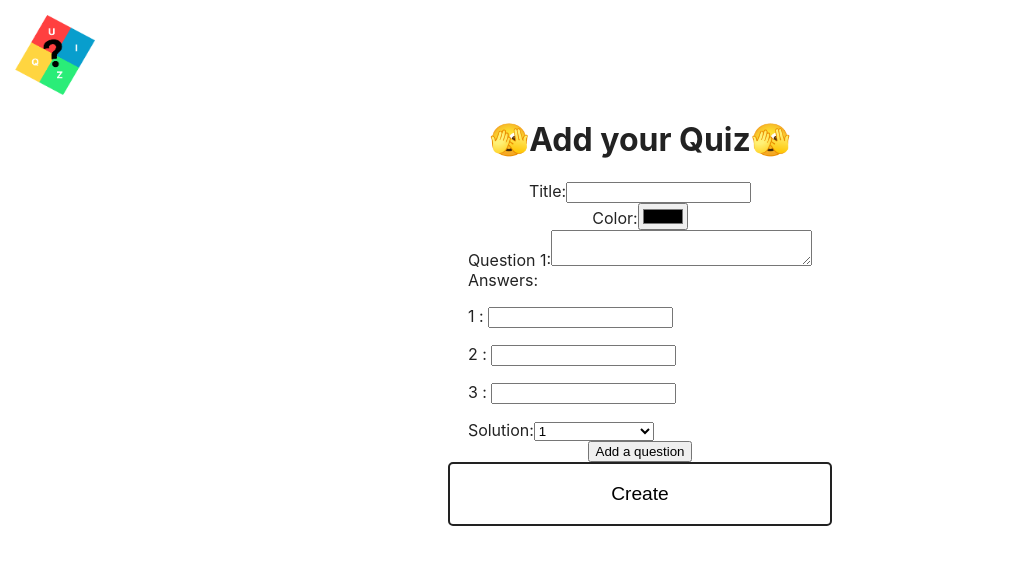
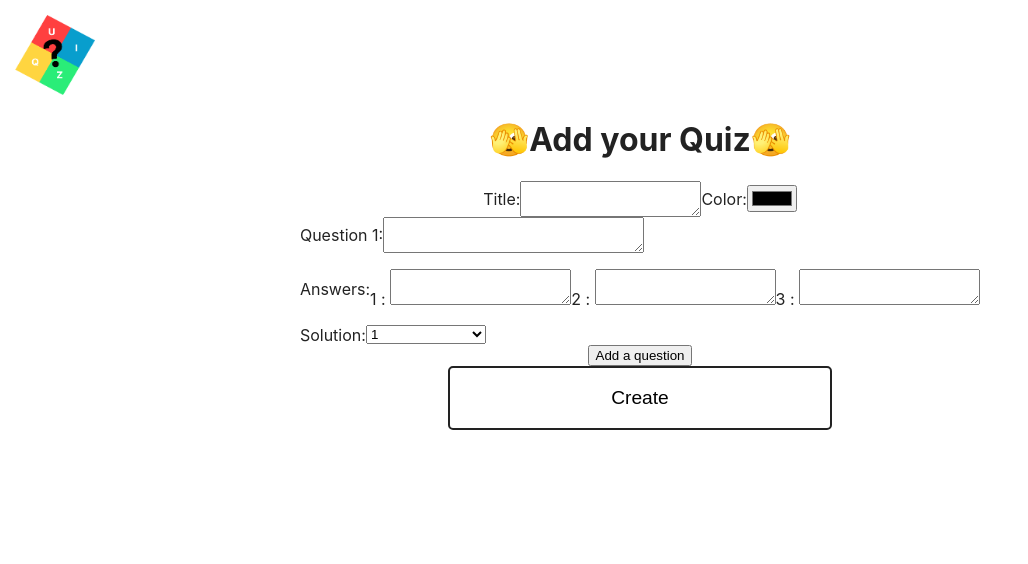
Before and after one commit to Sueysz/gen-quiz, a React (Vite) app: page /FormQuiz in a window 1280 px wide. Shown: the top 564 px of the page, without its empty margins (0-1028 px from the left). Built offline with nearby package versions, Linux system fonts and the light colour scheme.

Commit message:
add style and textarea file: home & formpage

```diff
--- a/src/components/Card.js
+++ b/src/components/Card.js
@@ -2,30 +2,30 @@ import styled from "@emotion/styled";
 import { Link } from 'react-router-dom';
 
 export const Card = styled(Link)`
+    display: flex;
     width: 200px;
-    display: flex;
     height: 150px;
-    flex-wrap: wrap;
     align-items: center;
     border-radius: 20px;
     justify-content: center;
     border: 1px solid white;
-    font-size: 1.5rem;
+    font-size: 1.2rem;
     text-decoration: none;
     color: white;
     transition: 100ms;
     background-color: #fafafa;
-
+        p{
+            text-align:center;
+        }
     &:hover{
         cursor: pointer;
         transform: scale(1.05);
-
     }
 
     @media screen and (max-width:450px){
         width: 390px;
-}
-`
+    }
+`;
 
 export const CardAdd = styled(Link)`
     width: 200px;
--- a/src/components/FormPage.js
+++ b/src/components/FormPage.js
@@ -12,5 +12,9 @@ export const FormPage = styled.div`
         align-items:center;
     }
 
+`
 
+export const FormContent = styled.div`
+    display:flex;
+    align-items:center;
 `
--- a/src/pages/FormQuiz.jsx
+++ b/src/pages/FormQuiz.jsx
@@ -1,6 +1,6 @@
 import * as Yup from 'yup';
 import { Link } from "react-router-dom"
-import { FormPage } from "../components/FormPage"
+import { FormContent, FormPage } from "../components/FormPage"
 import { useState } from "react"
 import { useFormik } from "formik"
 import { StyledIcon } from "../components/Icons"
@@ -39,8 +39,13 @@ export const FormQuiz = () => {
         initialValues: quizData,
         validationSchema,
         onSubmit: async (values) => {
+            const updatedQuestions = values.questions.map(question => ({
+                ...question,
+                solution: question.solution - 1
+            }))
+
             console.log(values);
-            await createQuiz(values.title, values.color, values.questions);
+            await createQuiz(values.title, values.color, updatedQuestions);
             setQuizData({
                 title: "",
                 color: "#000000",
@@ -93,11 +98,10 @@ export const FormQuiz = () => {
             </Link>
             <h1>🫣Add your Quiz🫣</h1>
             <form onSubmit={formik.handleSubmit}>
-                <div className="form-group">
+                <FormContent>
                     <label htmlFor="title">Title:</label>
-                    <input
+                    <textarea
                         id="title"
-                        type="text"
                         name="title"
                         value={formik.values.title}
                         onChange={formik.handleChange}
@@ -105,9 +109,6 @@ export const FormQuiz = () => {
                     {formik.errors.title && formik.touched.title && (
                         <div className="error-message">{formik.errors.title}</div>
                     )}
-                </div>
-
-                <div className="form-group">
                     <label htmlFor="color">Color:</label>
                     <input
                         id="color"
@@ -119,15 +120,14 @@ export const FormQuiz = () => {
                     {formik.errors.color && formik.touched.color && (
                         <div className="error-message">{formik.errors.color}</div>
                     )}
-                </div>
+                </FormContent>
 
                 {formik.values.questions.map((question, index) => (
                     <div key={index} className="question-container">
-                        <div className="form-group">
+                        <FormContent>
                             <label htmlFor={`question-${index}`}>Question {index + 1}:</label>
                             <textarea
                                 id={`question-${index}`}
-                                type="text"
                                 name={`questions[${index}].question`}
                                 cols="30"
                                 rows="2"
@@ -140,14 +140,14 @@ export const FormQuiz = () => {
                                 formik.touched.questions[index] && (
                                     <div className="error-message">{formik.errors.questions[index].question}</div>
                                 )}
-                        </div>
+                        </FormContent>
 
-                        <div className="form-group">
+                        <FormContent>
                             <label>Answers:</label>
                             {question.answers.map((answer, answerIndex) => (
                                 <div key={answerIndex} className="answer-container">
                                     <div>
-                                        <p>{answerIndex + 1} : <input
+                                        <p>{answerIndex + 1} : <textarea
                                             type="text"
                                             name={`questions[${index}].answers[${answerIndex}]`}
                                             value={answer}
@@ -172,9 +172,9 @@ export const FormQuiz = () => {
                                         )}
                                 </div>
                             ))}
-                        </div>
+                        </FormContent>
 
-                        <div className="form-group">
+                        <FormContent>
                             <label htmlFor={`solution-${index}`}>Solution:</label>
                             <select
                                 name={`questions[${index}].solution`}
@@ -199,7 +199,7 @@ export const FormQuiz = () => {
                                 formik.touched.questions[index].solution && (
                                     <div className="error-message">{formik.errors.questions[index].solution}</div>
                                 )}
-                        </div>
+                        </FormContent>
                     </div>
                 ))}
 
--- a/src/pages/Home.jsx
+++ b/src/pages/Home.jsx
@@ -41,7 +41,7 @@ export const Home = () => {
                         <CardAdd style={{ backgroundColor: 'black' }} to="/FormQuiz"> </CardAdd>
                         {quizList.map(quiz => (
                             <Card to={`quiz/${quiz.slug}`} style={{ backgroundColor: quiz.color }} key={quiz.id}>
-                                <div>{quiz.title}</div>
+                                <p>{quiz.title}</p>
                             </Card>
                         ))}
                     </>
```
